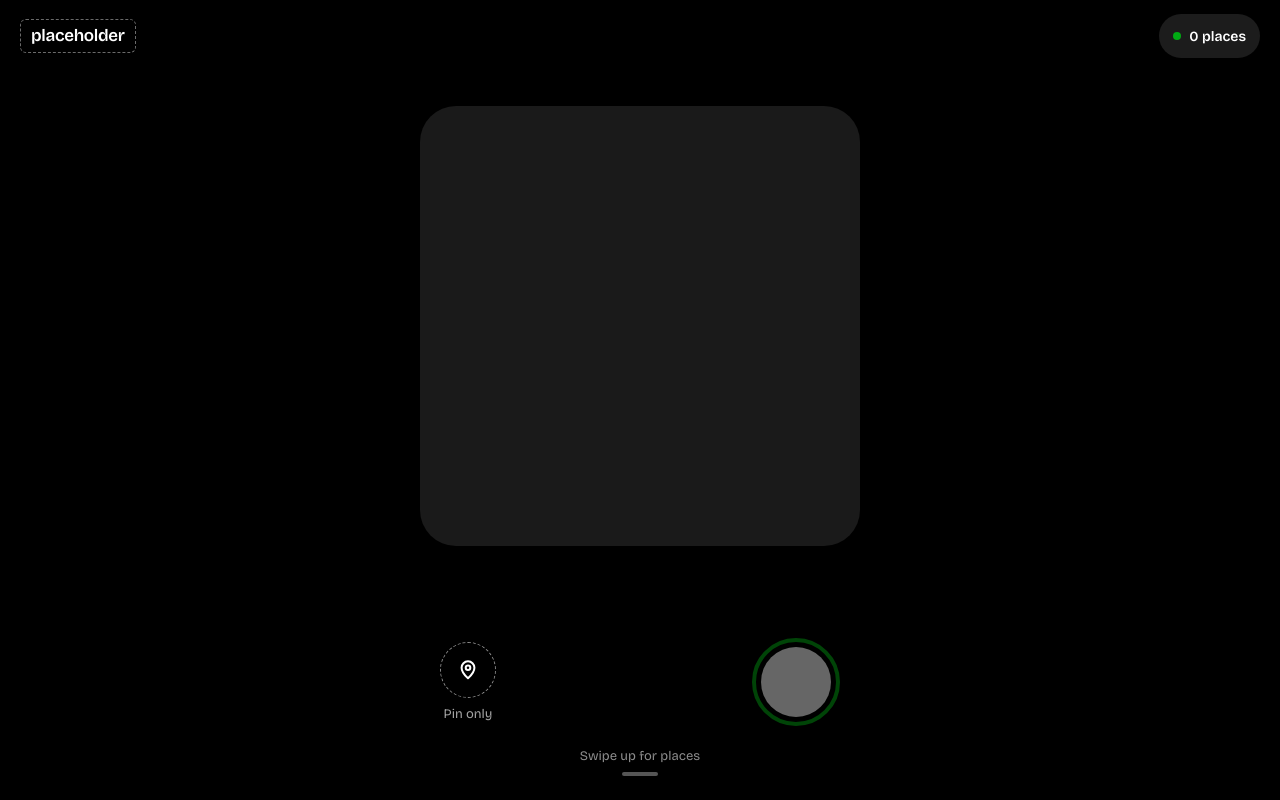
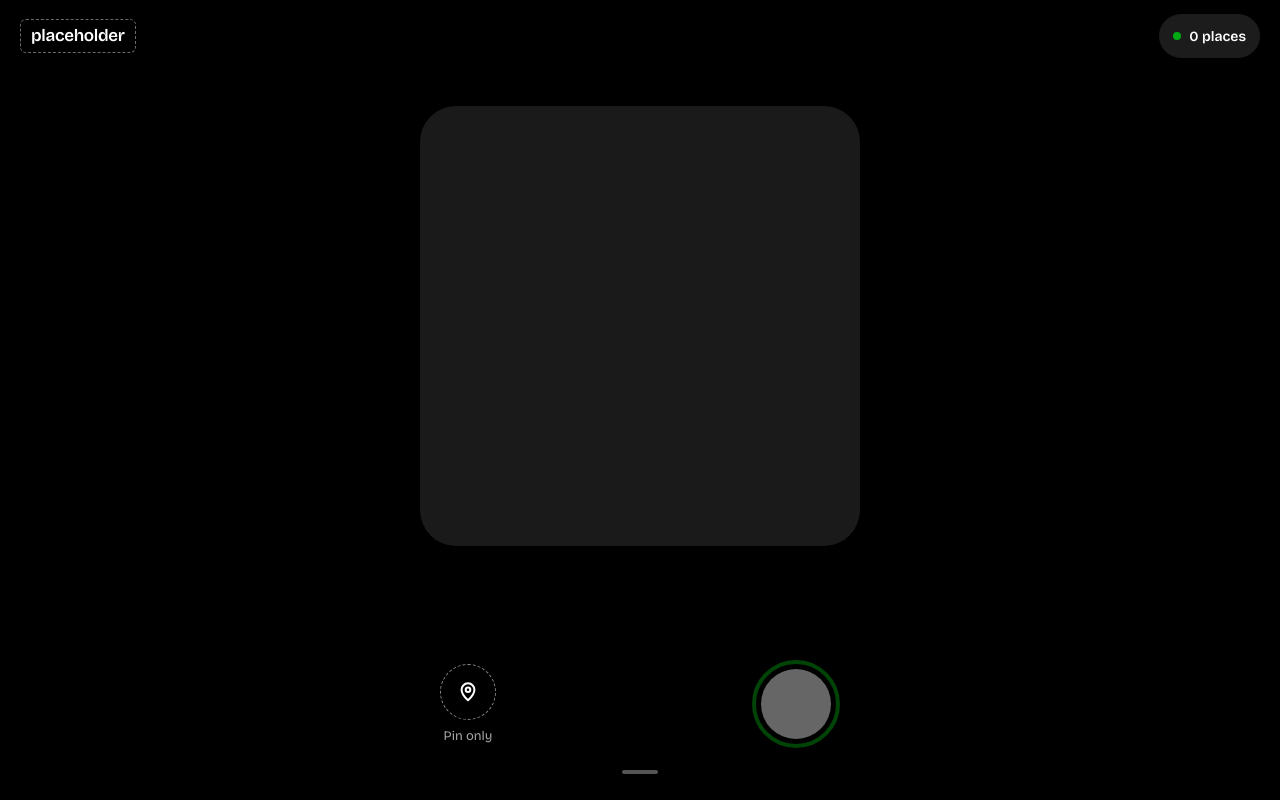
Before and after one commit to debangakalita/placeholder, a React (Vite) app: page / in a window 1280 px wide. Built offline with nearby package versions, Linux system fonts and the light colour scheme; no server answers.

Commit message:
Camera: remove hint text, keep the small grabber bar
Co-Authored-By: Claude Sonnet 5.5 <noreply@anthropic.com>
Claude-Session: https://claude.ai/code/session_01P4tRh4N4UTrb76AsVuxst4

```diff
--- a/src/screens/CameraScreen.jsx
+++ b/src/screens/CameraScreen.jsx
@@ -119,7 +119,6 @@ export default function CameraScreen({ location, onOpenPlaces, placesCount = 0,
       </div>
 
       <button type="button" className="swipe-hint" onClick={onOpenPlaces} aria-label="Open places">
-        <span className="swipe-hint__label">Swipe up for places</span>
         <span className="swipe-hint__bar" aria-hidden="true" />
       </button>
     </main>
--- a/src/styles.css
+++ b/src/styles.css
@@ -293,9 +293,10 @@ p { margin: 0; }
 
 /* Swipe hint at the bottom of the camera (tap also opens Places) */
 .swipe-hint {
-  margin-top: 18px;
-  min-height: 44px;
-  padding: 4px 24px 0;
+  margin-top: 8px;
+  min-height: 32px;
+  padding: 0 48px;
+  justify-content: center;
   border: none;
   background: transparent;
   display: flex;
```
